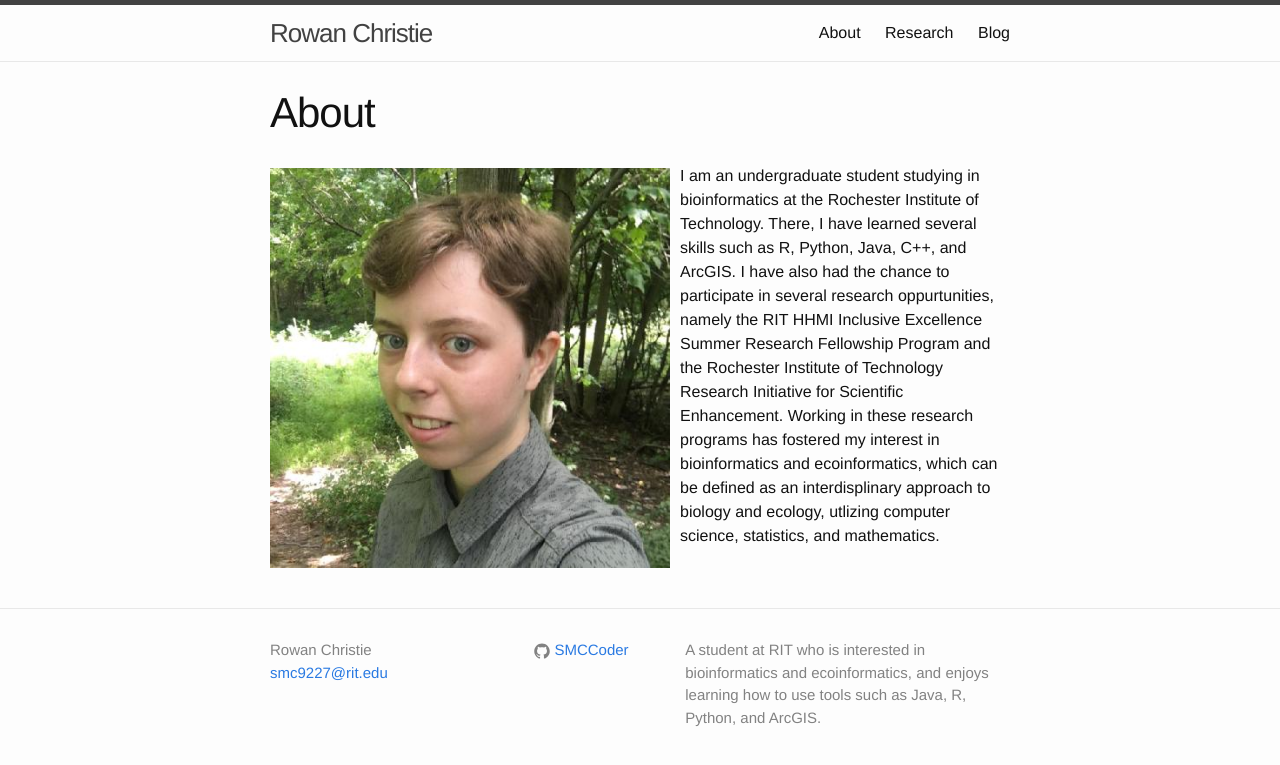
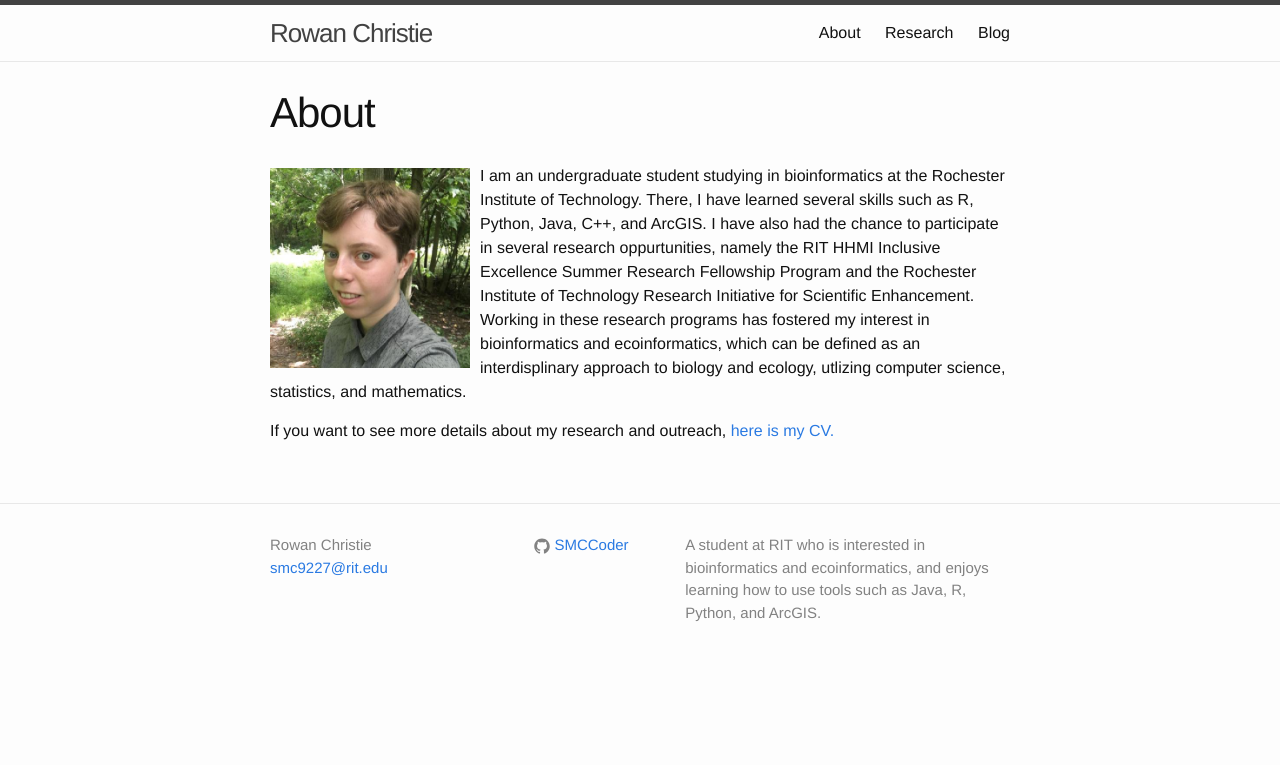
Before and after one commit to SMCCoder/SMCCoder.github.io, a Jekyll site: the page built from about.html, in a window 1280 px wide. Shown: the top 765 px of the page. Built offline with Jekyll 4.4.1, drawn with Linux system fonts in a browser that asks for light colours.

Commit message:
added link to cv

```diff
--- a/about.html
+++ b/about.html
@@ -6,9 +6,10 @@ permalink: /about/
 
 <div class="home">
 
-  <img style="float:left; margin: 4px 10px 0px 0px; width: 400px;" alt="profile picture" src="{{ site.url }}/assets/rowan_02042020.jfif" />
+  <img style="float:left; margin: 4px 10px 0px 0px; width: 200px;" alt="profile picture" src="{{ site.url }}/assets/rowan_02042020.jfif" />
 
   <p>I am an undergraduate student studying in bioinformatics at the Rochester Institute of Technology. There, I have learned several skills such as R, Python, Java, C++, and ArcGIS. I have also had the chance to participate in several research oppurtunities, namely the RIT HHMI Inclusive Excellence Summer Research Fellowship Program and the Rochester Institute of Technology Research Initiative for Scientific Enhancement. Working in these research programs has fostered my interest in bioinformatics and ecoinformatics, which can be defined as an interdisplinary approach to biology and ecology, utlizing computer science, statistics, and mathematics. </p>
 
+  <p>If you want to see more details about my research and outreach, <a href="{{ site.url }}/assets/CV_draft_1_25_2020.pdf">here is my CV.</a></p>
 
 </div>
```
Also changed, not shown: 1 other file.
